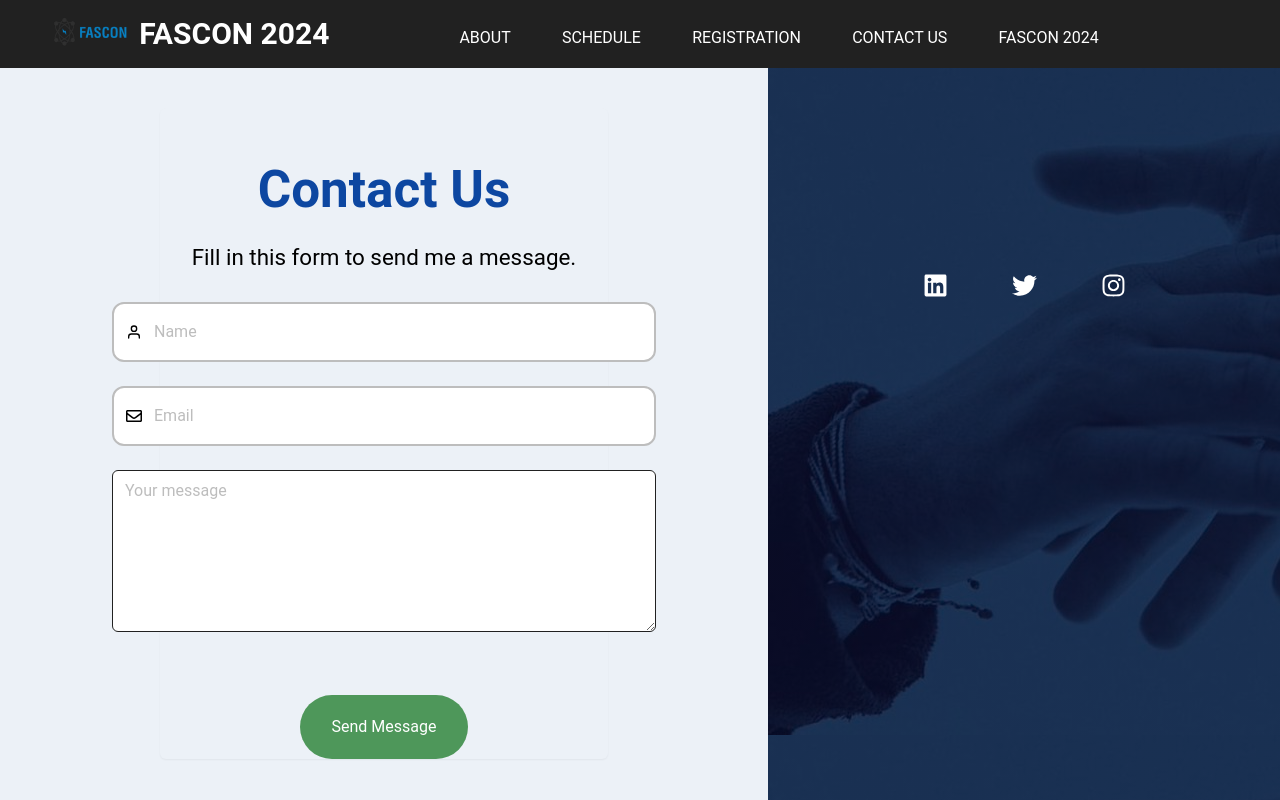
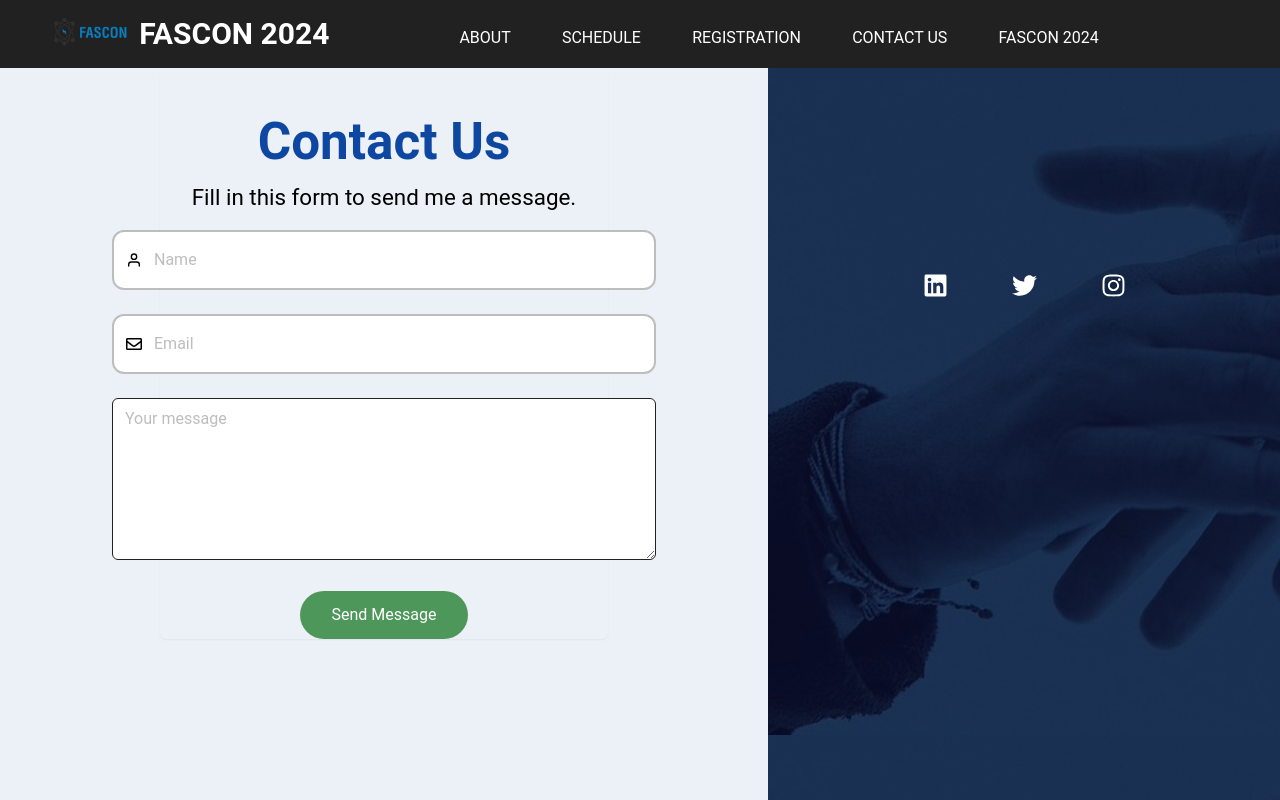
Before and after one commit to michael-ono/landing-page-fascon-2024, a React (Vite) app: page /contact in a window 1280 px wide. Shown: the top 800 px of the page. Built offline with nearby package versions, Linux system fonts and the light colour scheme.

Commit message:
CONTACT FIXED FOR GOOD CHECKPOINT

```diff
--- a/src/components/Attending.jsx
+++ b/src/components/Attending.jsx
@@ -14,9 +14,9 @@ const Attending = () => {
     <div className='w-full bg-[#ecf1f7]'>
 
       <div>
-        <div className='flex py-10 gap-6 justify-center items-center bg-yellow-50'>
+        <div className='flex py-10 gap-8 justify-center items-center bg-yellow-50'>
           <h1 className='text-deep-orange-500 text-4xl font-extrabold'>Theme:</h1>
-          <h4 className='text-2xl font-bold w-1/2'>Emerging Technologies in Scientific Research and Innovation for Sustainable National Development</h4>
+          <h4 className='text-2xl font-bold w-1/2'>Emerging Technologies in Scientific Research <br /> and Innovation for Sustainable National Development</h4>
         </div>
         {/* SPEAKERS */}
         <div className='flex pr-44'>
--- a/src/components/Contact.jsx
+++ b/src/components/Contact.jsx
@@ -4,6 +4,7 @@ import { FaEnvelope, FaFileInvoice, FaInstagram, FaLinkedin, FaTwitter } from "r
 import { FiUser } from "react-icons/fi";
 import { FaRegEnvelope } from "react-icons/fa";
 import HomepageNavbar from "../HomePage_Files/HomepageNavbar";
+import Footer from "../Navbar_Files/Footer";
 
 const Contact = () => {
 
@@ -22,17 +23,17 @@ const Contact = () => {
               provided as soon as possible
             </p>
           </div> */}
-          <div className="pt-10 h-[88vh]">
+          <div className="pt-1 ]">
             <div className="max-w-md mx-auto bg-[#ecf1f7] text-black rounded-md shadow-sm">
               <div className="text-center pt-8">
-                <h1 className="my-3 text-[3.2rem] text-blue-900 font-semibold">
+                <h1 className="text-[3.2rem] text-blue-900 font-semibold">
                   Contact Us
                 </h1>
                 <p className="text-[1.4rem]">
                   Fill in this form to send me a message.
                 </p>
               </div>
-              <div className="m-7">
+              <div className="m-4">
                 <form name="contact" className="flex flex-col items-center" onSubmit={(e) => e.preventDefault}>
 
                   {/* name */}
@@ -72,10 +73,10 @@ const Contact = () => {
                     </textarea>
                   </div>
 
-                  <div className="px-8 pt-8">
+                  <div className="px-8">
                     <button
                       type="button"
-                      className="w-full py-5 px-8 text-white bg-[#4a9455f7] rounded-full hover:bg-[#193152] focus:outline-none"
+                      className="w-full py-3 px-8 text-white bg-[#4a9455f7] rounded-full hover:bg-[#193152] focus:outline-none"
                       onClick={() => toast.success('Message sent successfully', { duration: 2000 })}
                     >
                       Send Message
@@ -101,6 +102,7 @@ const Contact = () => {
           </div>
         </div>
       </div>
+      <Footer />
     </div>
   );
 };
```
